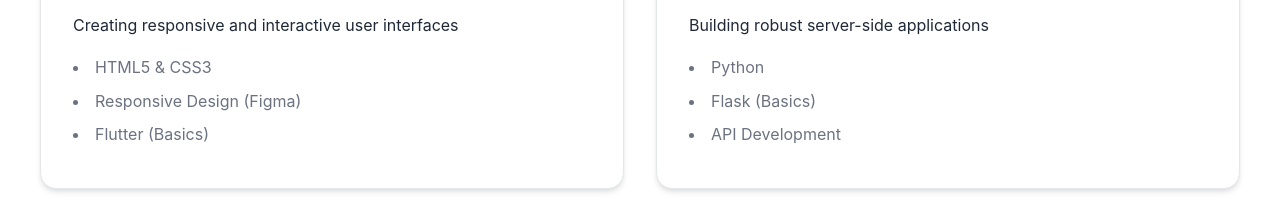
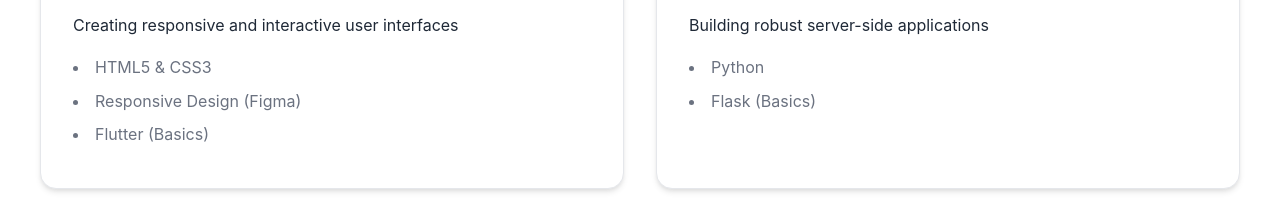
Before and after one commit to chandanb778/portfolio-site, a plain HTML site: page index.html in a window 1280 px wide. Shown: the part 2489-2701 px from the top of the page. Drawn offline with Linux system fonts and the light colour scheme.

Commit message:
minor changes in bio

```diff
--- a/index.html
+++ b/index.html
@@ -120,7 +120,6 @@
                 <ul>
                     <li>Python</li>
                     <li>Flask (Basics)</li>
-                    <li>API Development</li>
                 </ul>
             </div>
         </div>
```
